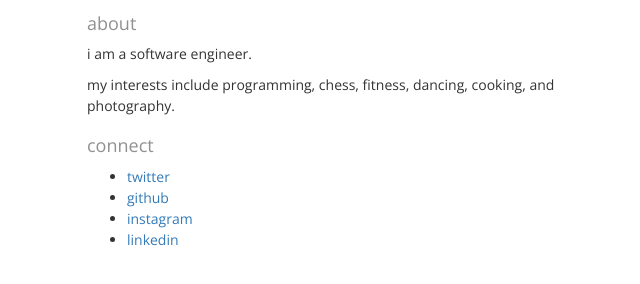
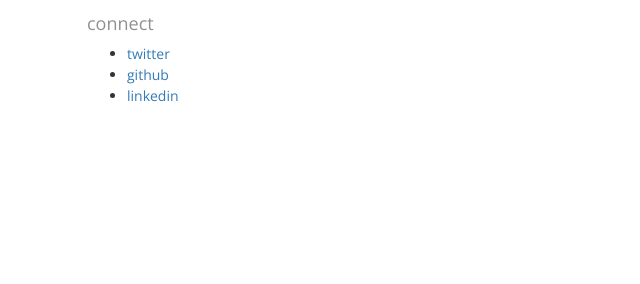
Before and after one commit to dillonforrest/dillonforrest.github.io, a plain HTML site: page index.html in a window 1280 px wide. Shown: the part 66-350 px from the top of the page, without its empty margins (293-933 px from the left). Drawn offline with nearby package versions, Linux system fonts and the light colour scheme.

Commit message:
remove extra text

```diff
--- a/index.html
+++ b/index.html
@@ -54,23 +54,10 @@
 
       <div class="row">
         <div class="col-xs-12">
-          <h4 class="color-light-grey">about</h4>
-          <p>
-            i am a software engineer.
-          </p>
-          <p>
-            my interests include programming, chess, fitness, dancing, cooking, and photography.
-          </p>
-        </div>
-      </div>
-
-      <div class="row">
-        <div class="col-xs-12">
           <h4 class="color-light-grey">connect</h4>
           <ul>
             <li><a target="_blank" href="https://twitter.com/dillonforrest">twitter</a></li>
             <li><a target="_blank" href="https://github.com/dillonforrest">github</a></li>
-            <li><a target="_blank" href="http://instagram.com/dillonforrest">instagram</a></li>
             <li><a target="_blank" href="https://www.linkedin.com/in/dillonforrest">linkedin</a></li>
           </ul>
         </div>
```
